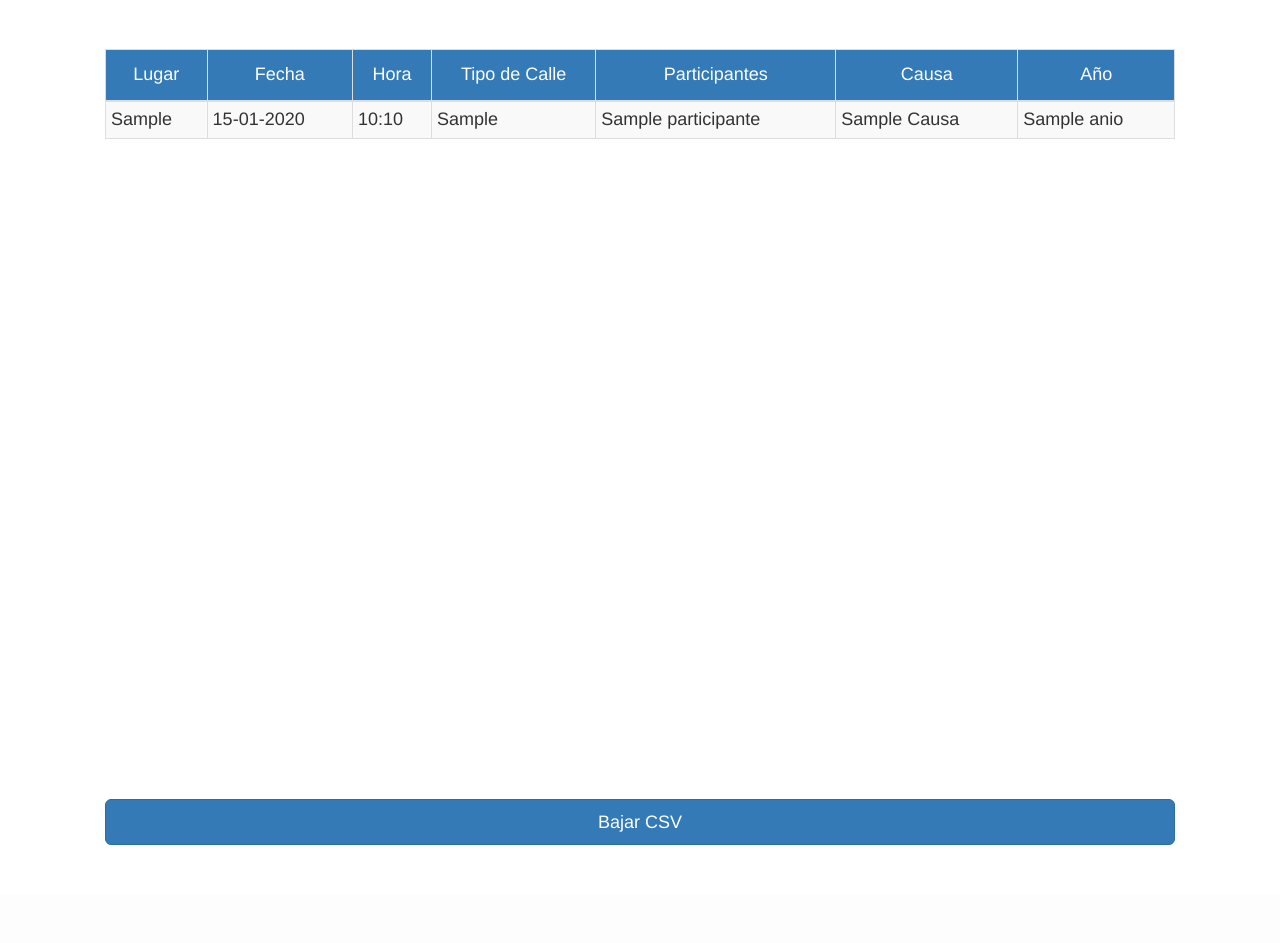
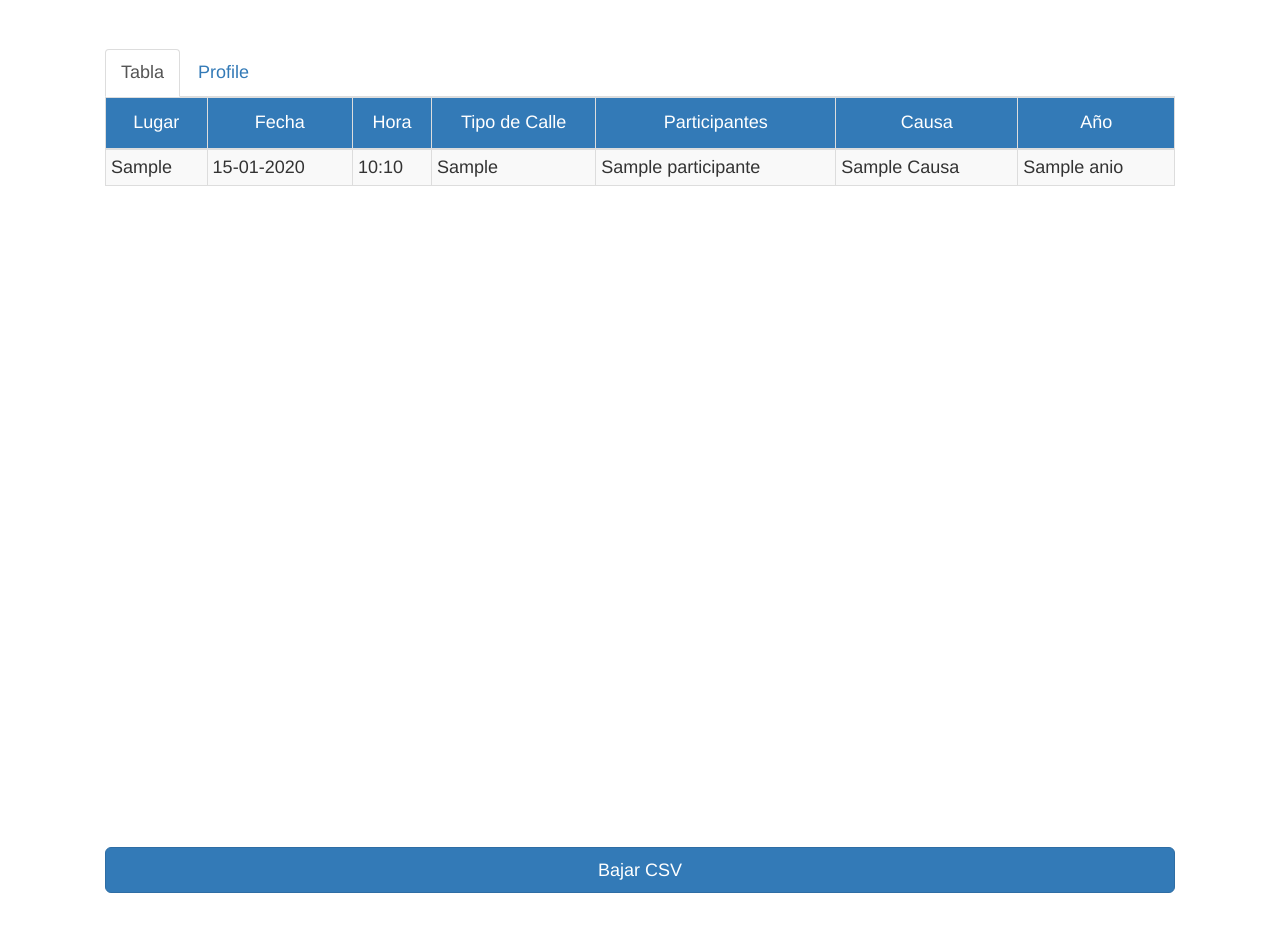
Before and after one commit to IvanBodnar/registros, a Django app: template buscador/templates/buscador/tabla_buscador.html in a window 1280 px wide. Shown: the part 51-994 px from the top of the page. Before the commit the page ends 896 px from the top, so only its background shows below. Run offline with Django 3.2, Linux system fonts and the light colour scheme; the template is opened without the code that fills it: most values are stand-ins (such as "Sample title", 1, 10 or a date in 2020); data that the repository does not hold is empty; parts of the project's set-up code (start-up, migrations or seed data) failed here and were passed over; some libraries are stand-ins or nearby versions.

Commit message:
Agregadas tabs en tabla_buscador.html

```diff
--- a/buscador/templates/buscador/base_buscador.html
+++ b/buscador/templates/buscador/base_buscador.html
@@ -1,7 +1,7 @@
 {% extends parent_template|default:"base.html" %}
 
 {% block nav %}
-<nav class="navbar navbar-inverse navbar-fixed-top">
+    <nav class="navbar navbar-inverse navbar-fixed-top">
       <div class="container-fluid">
         <div class="navbar-header">
           <a class="navbar-brand" href="{% url 'buscador_ingresar_calle' %}">OSV</a>
--- a/buscador/templates/buscador/tabla_buscador.html
+++ b/buscador/templates/buscador/tabla_buscador.html
@@ -8,10 +8,18 @@
 
 
         <div class="container" id="tabla">
+            <!-- Nav tabs -->
+            <ul class="nav nav-tabs">
+                <li class="active"><a href="#tabla_pane" data-toggle="tab">Tabla</a></li>
+                <li><a href="#profile" data-toggle="tab">Profile</a></li>
+            </ul>
+            <!-- Tab pane tabla -->
+            <div class="tab-content">
+                <div class="tab-pane active" id="tabla_pane">
+                    <!--Tabla-->
                     <div class="row">
                         <div class="col-xs-12 col-md-12">
                             <div class="table_flow">
-
                                 <table class="table table-striped table-bordered table-hover table-condensed">
                                     <thead>
                                         <tr>
@@ -59,5 +67,7 @@
                         </div>
                     </div>
                 </div>
+            </div>
+        </div>
 
 {% endblock %}
```
Lines whose indentation alone changed are shown as unchanged.
